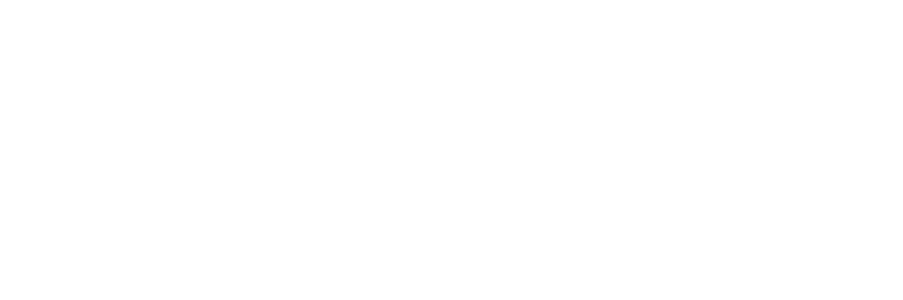
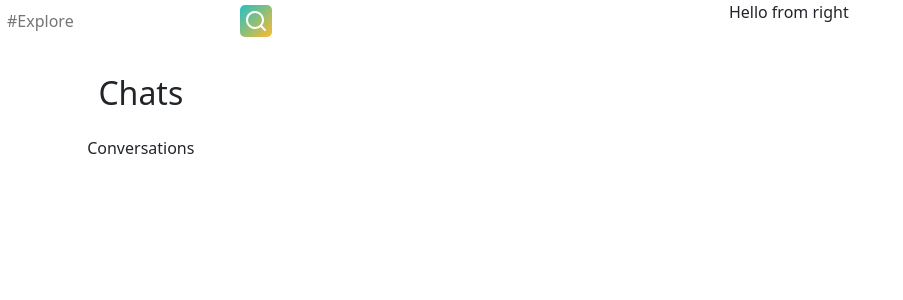
Before and after one commit to phamtoquyen/Language-Exchange-Matchmaker, a React (Create React App) app in the folder Frontend_JIA 2113 - Language Exchange Matchmaker/: page /Chat in a window 1280 px wide. Before the commit this address had no page. Shown: the top 300 px of the page, without its empty margins (0-903 px from the left). Built offline with nearby package versions, Linux system fonts and the light colour scheme.

Commit message:
Get userID from database

```diff
--- a/Frontend_JIA 2113 - Language Exchange Matchmaker/package.json
+++ b/Frontend_JIA 2113 - Language Exchange Matchmaker/package.json
@@ -3,6 +3,7 @@
   "version": "0.1.0",
   "private": true,
   "dependencies": {
+    "@iconscout/react-unicons": "^1.1.6",
     "@testing-library/jest-dom": "^5.16.5",
     "@testing-library/react": "^13.4.0",
     "@testing-library/user-event": "^13.5.0",
--- /dev/null
+++ b/Frontend_JIA 2113 - Language Exchange Matchmaker/src/Components/Chat.css
@@ -0,0 +1,76 @@
+.Chat {
+  position: relative;
+  display: grid;
+  grid-template-columns: 22% auto;
+  gap: 1rem;
+  background-color: white
+}
+
+.Left-side-chat {
+  display: flex;
+  flex-direction: column;
+  gap: 1rem;
+}
+
+.Chat-container {
+  display: flex;
+  flex-direction: column;
+  gap: 1rem;
+  background: var(--cardColor);
+  border-radius: 2rem;
+  padding: 1rem;
+  height: auto;
+  min-height: 80vh;
+}
+
+.Chat-list {
+  display: flex;
+  flex-direction: column;
+  gap: 1rem;
+}
+
+.Right-side-chat {
+  display: flex;
+  flex-direction: column;
+  gap: 1rem;
+}
+.conversation:hover {
+  background: #80808038;
+  cursor: pointer;
+}
+
+.conversation {
+  border-radius: 0.5rem;
+  padding: 10px;
+}
+
+.conversation > div {
+  position: relative;
+}
+
+.online-dot {
+  background-color: greenyellow;
+  border-radius: 50%;
+  position: absolute;
+  left: 2rem;
+  width: 1rem;
+  height: 1rem;
+}
+
+
+.chatbox-empty-message {
+  display: flex;
+  align-self: center;
+  justify-content: center;
+  font-size: 20px;
+}
+
+
+@media screen and (max-width: 768px) {
+ .Chat {
+    grid-template-columns: 16% auto;
+  }
+   .follower.conversation>div>.name{
+    display: none;
+   }
+}
--- /dev/null
+++ b/Frontend_JIA 2113 - Language Exchange Matchmaker/src/Components/Chat.js
@@ -0,0 +1,32 @@
+import { useState, useEffect } from 'react';
+import "./Chat.css";
+import LogoSearch from "./LogoSearch";
+
+function Chat() {
+    //Get the user who currently login?
+    //Get the userInfo,
+
+    const [chats, setChats] = useState([]);
+    return (
+        <div className="Chat">
+             <div className="Left-side-chat">
+                <LogoSearch />
+                <div className="Chat-container">
+                    <h2>Chats</h2>
+                    <div className="Chat-list">
+                    Conversations
+                    </div>
+
+
+                </div>
+
+            </div>
+
+            <div className="Right-side-chat">
+            Hello from right
+            </div>
+
+        </div>
+    );
+}
+export default Chat;
--- /dev/null
+++ b/Frontend_JIA 2113 - Language Exchange Matchmaker/src/Components/LogoSearch.css
@@ -0,0 +1,24 @@
+.LogoSearch {
+  display: flex;
+  gap: 0.75rem;
+}
+.Search {
+  display: flex;
+  background-color: var(--inputColor);
+  border-radius: 10px;
+  padding: 5px;
+}
+.Search>input {
+  background-color: transparent;
+  border: none;
+  outline: none;
+}
+.s-icon {
+  display: flex;
+  align-items: center;
+  justify-content: center;
+  background:linear-gradient(135deg, rgba(34,193,195,1) 0%,     rgba(253,187,45,1) 100%);
+  border-radius: 5px;
+  padding: 4px;
+  color: white;
+}
--- /dev/null
+++ b/Frontend_JIA 2113 - Language Exchange Matchmaker/src/Components/LogoSearch.js
@@ -0,0 +1,17 @@
+import React from "react";
+import './LogoSearch.css'
+import { UilSearch } from '@iconscout/react-unicons'
+const LogoSearch = () => {
+  return (
+    <div className="LogoSearch">
+      <div className="Search">
+          <input type="text" placeholder="#Explore"/>
+          <div className="s-icon">
+                <UilSearch/>
+          </div>
+      </div>
+    </div>
+  );
+};
+
+export default LogoSearch;
--- a/Frontend_JIA 2113 - Language Exchange Matchmaker/src/Views/App.js
+++ b/Frontend_JIA 2113 - Language Exchange Matchmaker/src/Views/App.js
@@ -9,7 +9,7 @@
 import CreateProfile from '../Components/CreateProfile';
 import Dashboard from '../Components/Dashboard';
 import LogoutConfirmationPage from '../Components/LogoutConfirmationPage';
-//import HelpPage from '../Components/HelpPage';
+import Chat from '../Components/Chat';
 
 function App() {
   return (
@@ -22,6 +22,7 @@
           <Route path ="/CreateProfile" element ={<CreateProfile />}/>
           <Route path ="/Dashboard" element ={<Dashboard />}/>
           <Route path ="/LogoutConfirmation" element ={<LogoutConfirmationPage />}/>
+          <Route path ="/Chat" element ={<Chat/>}/>
 
        </Routes>
       </Router>
```
Also changed, not shown: 2 other files (tests, documents, lock files or other folders).
